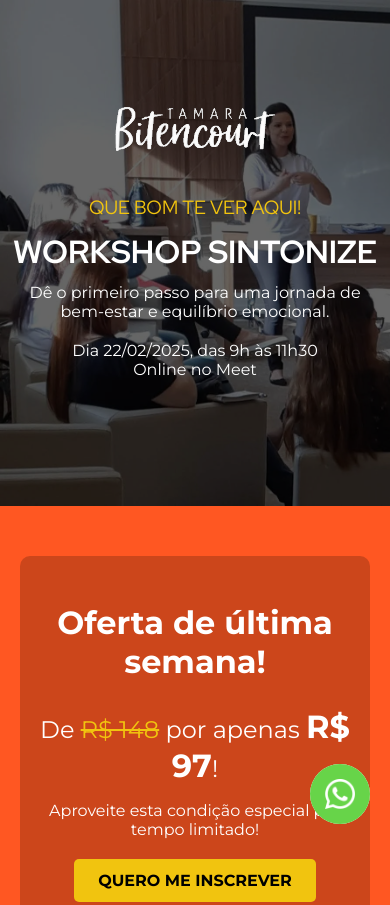
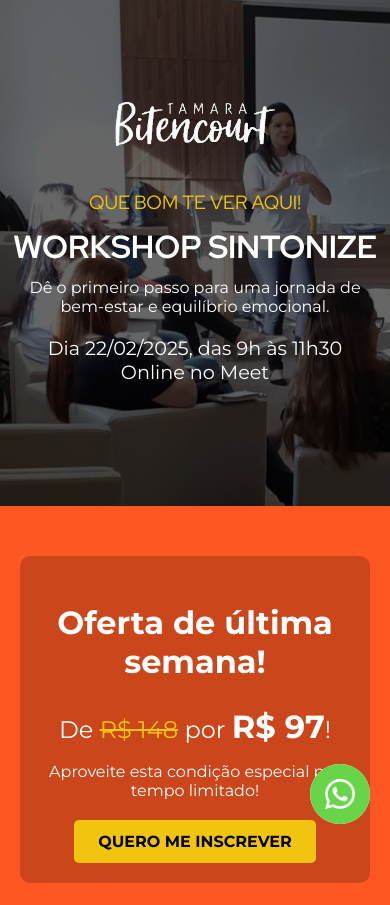
Before and after one commit to jmfantin2/sintonize-MET-com, an Eleventy site: page index.njk in a window 390 px wide. Shown: the top 905 px of the page. Built offline with nearby package versions, Linux system fonts and the light colour scheme; Eleventy itself is replaced by a stand-in of ours; files that its build step writes are made by us from their sources.

Commit message:
better mobile styles

```diff
--- a/index.njk
+++ b/index.njk
@@ -24,7 +24,7 @@ layout: 'base.njk'
   <div class="offer-container">
     <h2 class="offer-title">Oferta de última semana!</h2>
     <p class="offer-text">
-      De <span class="old-price">R$ 148</span> por apenas
+      De <span class="old-price">R$ 148</span> por
       <span class="new-price">R$ 97</span>!
     </p>
     <p class="offer-subtext">
--- a/public/styles.css
+++ b/public/styles.css
@@ -57,7 +57,7 @@ body {
 }
 
 .details {
-  font-size: 1rem;
+  font-size: 2rem;
   margin-bottom: 20px;
 }
 
@@ -203,9 +203,11 @@ body {
     font-size: 2rem;
   }
 
-  .subtitle,
+  .subtitle {
+    font-size: 1rem;
+  }
   .details {
-    font-size: 1rem;
+    font-size: 1.2rem;
   }
 
   .cta-button {
```
